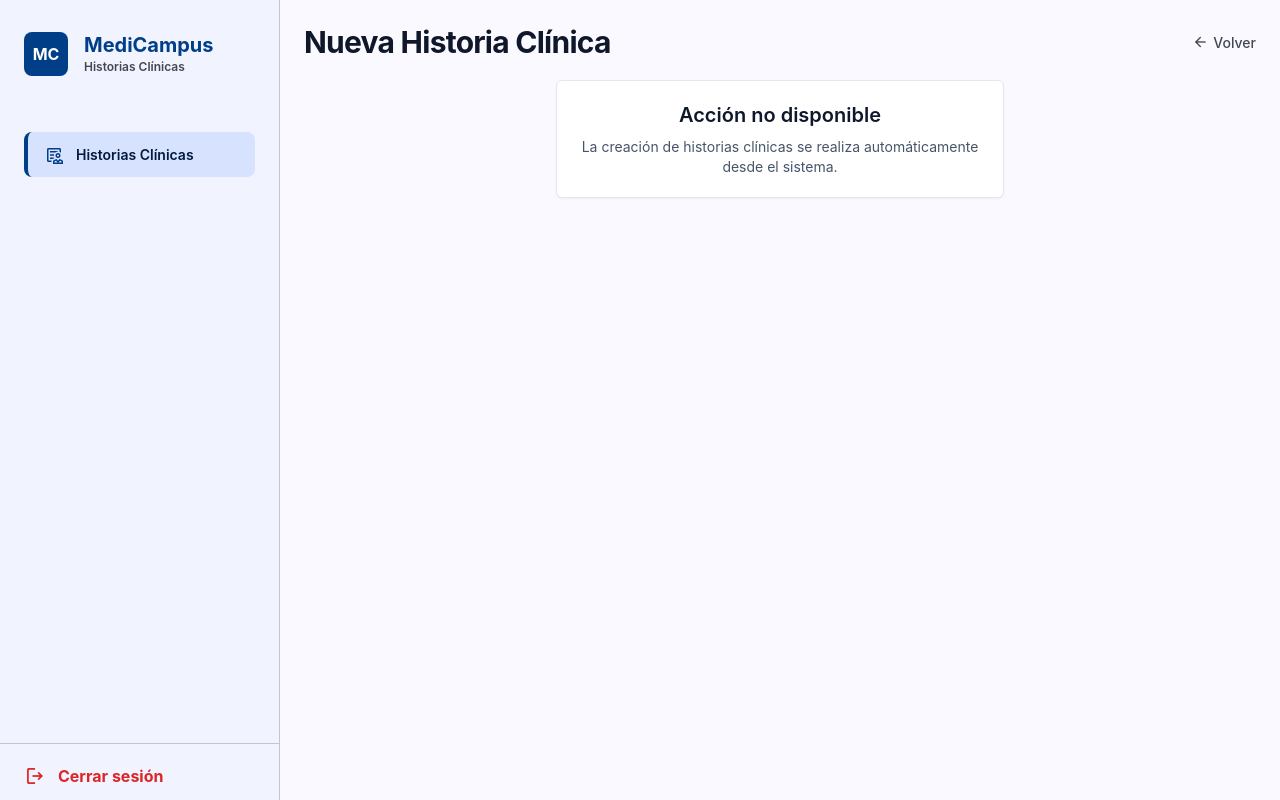
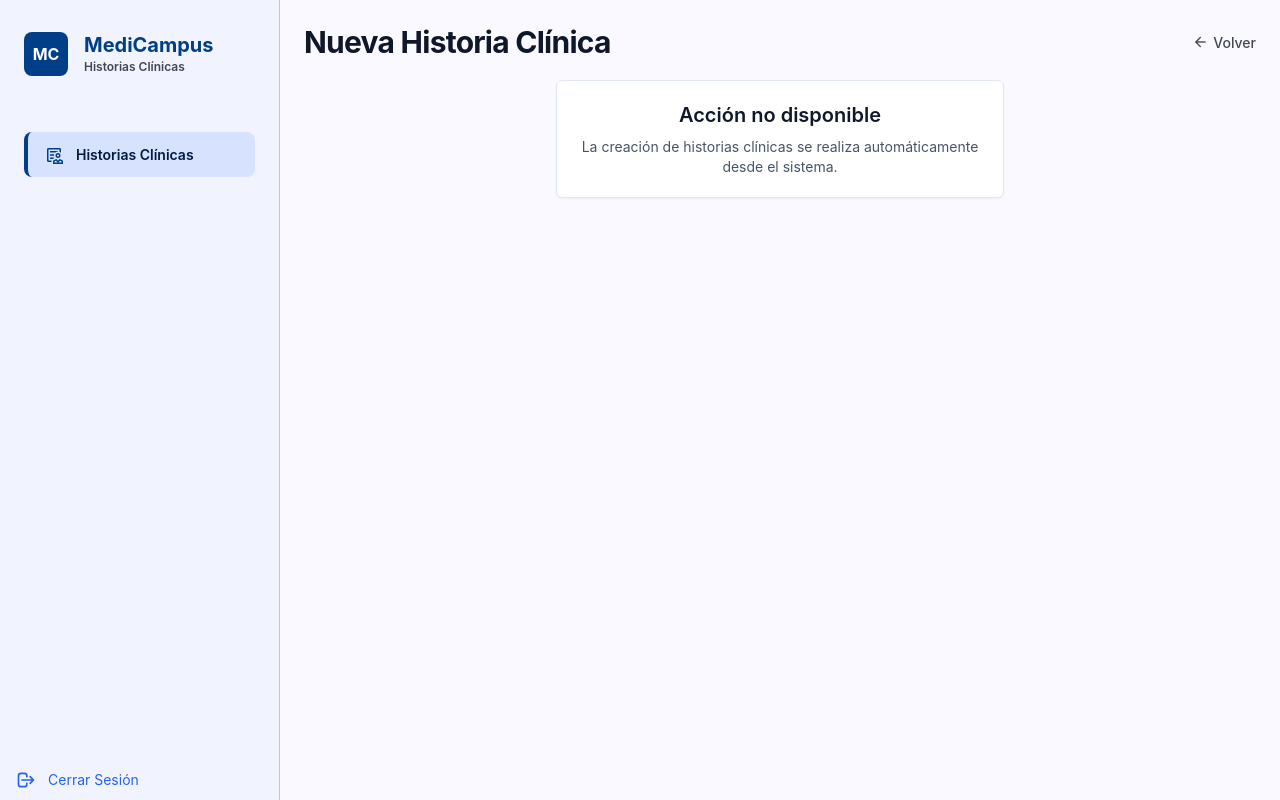
Before and after one commit to Michu117/Historias-Clinicas, a React (Vite) app in the folder MediCampus-FrontEnd/: page /historias/nueva in a window 1280 px wide. Built offline with nearby package versions, Linux system fonts and the light colour scheme; no server answers; sample sign-in values are in the browser's storage.

Commit message:
Historia

```diff
--- a/MediCampus-FrontEnd/src/ui/agendas/component/shared/SideNavBar.tsx
+++ b/MediCampus-FrontEnd/src/ui/agendas/component/shared/SideNavBar.tsx
@@ -14,6 +14,7 @@ const navItems: NavItem[] = [
   { label: 'Pacientes', icon: 'patients', path: '/agendas/mi-agenda', match: '/agendas/pacientes' },
   { label: 'Derivaciones', icon: 'referral', path: '/agendas/derivaciones', match: '/agendas/derivaciones' },
   { label: 'Certificados', icon: 'certificate', path: '/agendas/certificados', match: '/agendas/certificados' },
+  { label: 'Historias Clinicas', icon: 'certificate', path: '/historias', match: '/historias' },
 ];
 
 export const SideNavBar: React.FC = () => {
--- a/MediCampus-FrontEnd/src/ui/historias-clinicas/components/HistoriasClinicasDashboardLayout.tsx
+++ b/MediCampus-FrontEnd/src/ui/historias-clinicas/components/HistoriasClinicasDashboardLayout.tsx
@@ -1,4 +1,5 @@
 import { useNavigate } from 'react-router-dom';
+import React from "react";
 
 interface HistoriasClinicasDashboardLayoutProps {
   children: React.ReactNode;
@@ -37,15 +38,20 @@ export const HistoriasClinicasDashboardLayout = ({
               Historias Clínicas
             </a>
           </nav>
-
-          <div className="mt-auto border-t border-[#c2c6d4] px-6 pt-5 pb-3">
-            <div className="flex flex-col gap-0.5">
-              <button type="button" onClick={() => navigate('/')} className="flex w-full items-center gap-3 bg-transparent p-0 text-[16px] font-bold text-red-600 hover:text-red-700">
-                <span className="material-symbols-outlined text-[22px] text-red-600">logout</span>
-                Cerrar sesión
-              </button>
-            </div>
-          </div>
+          <div className="mt-auto">
+        <button
+          onClick={() => { localStorage.clear(); window.location.href = '/'; }}
+          className="flex items-center gap-3 px-4 py-2.5 w-full rounded-lg text-sm transition-all shadow-none outline-none ring-0"
+          style={{ color: 'var(--primary)', backgroundColor: 'transparent' }}
+          onMouseEnter={(e) => e.currentTarget.style.backgroundColor = 'var(--btn-tertiary-hover)'}
+          onMouseLeave={(e) => e.currentTarget.style.backgroundColor = 'transparent'}
+        >
+          <svg className="w-5 h-5 shrink-0" fill="none" stroke="currentColor" viewBox="0 0 24 24">
+            <path strokeLinecap="round" strokeLinejoin="round" strokeWidth={2} d="M17 16l4-4m0 0l-4-4m4 4H7m6 4v1a3 3 0 01-3 3H6a3 3 0 01-3-3V7a3 3 0 013-3h4a3 3 0 013 3v1" />
+          </svg>
+          <span>Cerrar Sesi&oacute;n</span>
+        </button>
+      </div>
         </aside>
 
         <section className="flex min-w-0 flex-col overflow-hidden bg-[#faf9ff]">
```
